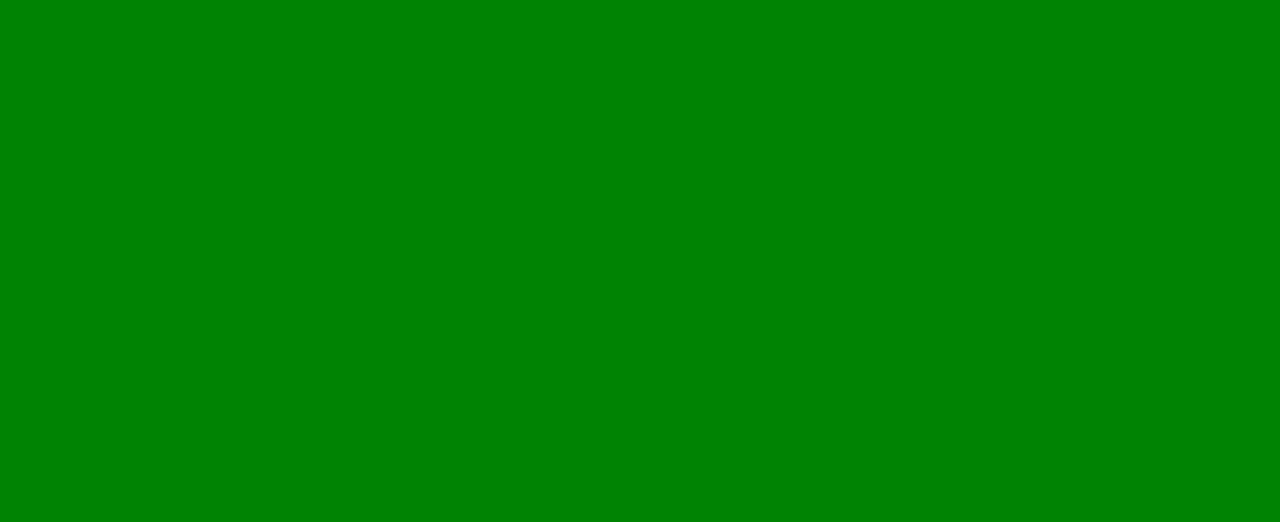
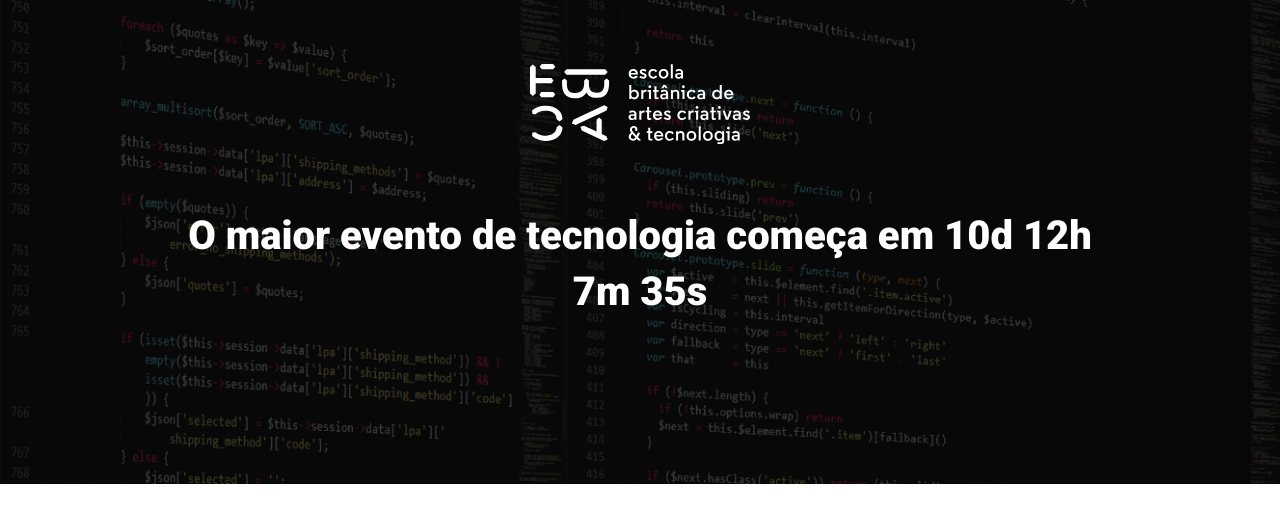
Before and after one commit to EvertonCandelone/Landing_Page_p-gina_de_um_evento_fict-cio-22, a website built with Parcel: page src/index.html in a window 1280 px wide. Built offline with nearby package versions, Linux system fonts and the light colour scheme.

Commit message:
criando o hero

```diff
--- a/package.json
+++ b/package.json
@@ -12,6 +12,7 @@
   "license": "ISC",
   "devDependencies": {
     "@parcel/transformer-sass": "^2.8.3",
-    "parcel": "^2.8.3"
+    "parcel": "^2.8.3",
+    "sharp": "^0.31.3"
   }
 }
--- a/src/index.html
+++ b/src/index.html
@@ -5,9 +5,23 @@
     <meta http-equiv="X-UA-Compatible" content="IE=edge">
     <meta name="viewport" content="width=device-width, initial-scale=1.0">
     <title>My Birthday</title>
-    <link rel="stylesheet" href="./styles/main.scss">
+    <link rel="preconnect" href="https://fonts.googleapis.com">
+<link rel="preconnect" href="https://fonts.gstatic.com" crossorigin>
+<link href="https://fonts.googleapis.com/css2?family=Roboto:wght@400;700&display=swap" rel="stylesheet">
+<link href="https://fonts.googleapis.com/css2?family=Roboto:wght@400;700;900&display=swap" rel="stylesheet">
+<link rel="stylesheet" href="./styles/main.scss">
 </head>
 <body>
+    <header class="hero">
+        <div class="container">
+            <img class="hero__logo" src="./images/ebac_logo.svg" alt="EBAC">
+            <p class="hero__text">
+                O maior evento de tecnologia começa em 10d 12h 7m 35s
+            </p>
+        </div>
+    </header>
+
+
     <script src="./scripts/main.js"></script>
 </body>
 </html>
--- /dev/null
+++ b/src/styles/_hero.scss
@@ -0,0 +1,55 @@
+
+
+.hero {
+    padding-top: 64px;
+    padding-bottom: 100px;
+    background-image: url(../images/fundo.png);
+    background-repeat: no-repeat;
+    background-size: cover;
+    position: relative;
+
+    .container {
+        position: relative;
+    }
+
+    &::before {
+        position: absolute;
+        top: 0;
+        left: 0;
+        height: 100%;
+        width: 100%;
+        background-color: #000;
+        content: "";
+        opacity: .7;
+    }
+
+    &__logo {
+        margin: 0 auto;
+        height: 80px;
+        display: block;
+    }
+
+    &__text {
+        margin-top: 64px;
+        margin-bottom: 64px;
+        font-size: 40px;
+        line-height: 56px;
+        color: #fff;
+        font-weight: 800;
+        text-align: center;
+    }
+
+    @media (max-width: 640px) {
+        padding: 40px 0;
+
+        &__logo {
+            height: 40px;
+        }
+
+        &__text {
+            font-size: 22px;
+            line-height: 24px;
+            margin: 24px 0;
+        }
+    }
+}
--- a/src/styles/main.scss
+++ b/src/styles/main.scss
@@ -1,3 +1,23 @@
-body {
-    background-color: green
+@use 'hero';
+
+* {
+    margin: 0;
+    padding: 0;
+    box-sizing: border-box;
+    font-family: 'Roboto', sans-serif;
+    color: #fff;
 }
+
+.container {
+    max-width: 960px;
+    width: 100%;
+    margin: 0 auto;
+
+    @media (max-width: 640px) {
+        max-width: 80%;
+    }
+
+    @media (max-width: 1024px) {
+        max-width: 90%;
+    }
+}
```
Also changed, not shown: 1 other file.
